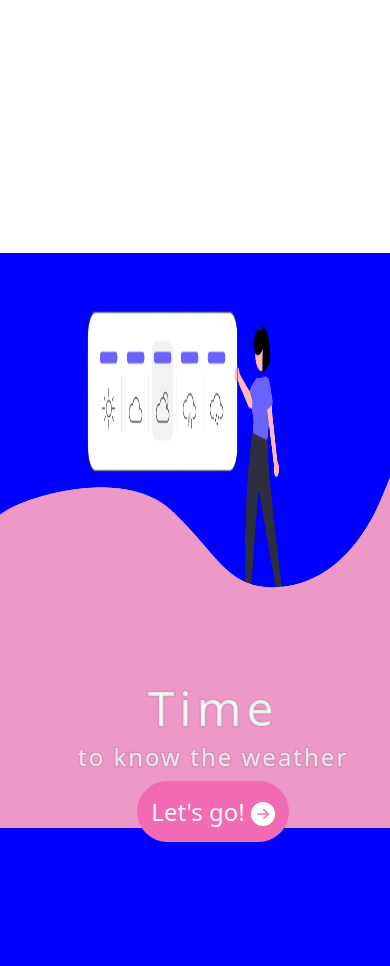
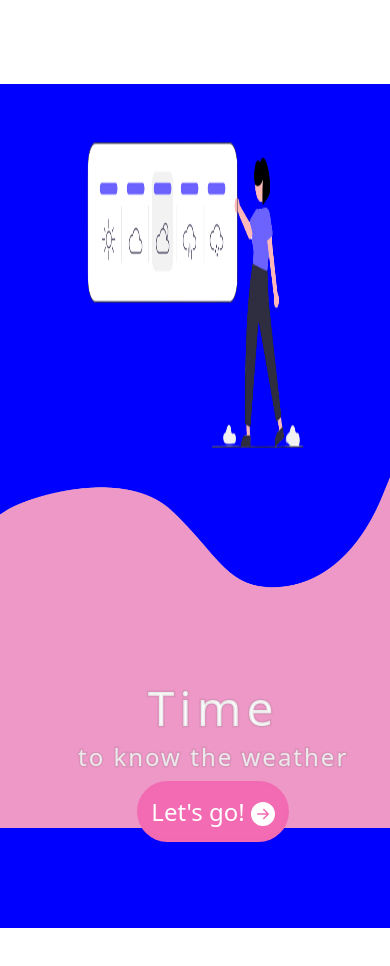
Before and after one commit to NereaMansilla/Weather, a React (Create React App) app: page / in a window 390 px wide. Shown: the top 966 px of the page. After the commit the page ends 928 px from the top, so only its background shows below. Built offline with nearby package versions, Linux system fonts and the light colour scheme.

Commit message:
changes 29

```diff
--- a/src/Components/LandingPage/LandingPage.module.css
+++ b/src/Components/LandingPage/LandingPage.module.css
@@ -138,7 +138,7 @@ body {
     background-color: blue;
     justify-content: center;
     align-items: flex-start;
-    height: 100vh;
+    top: 10%;
   }
 }
 
```
